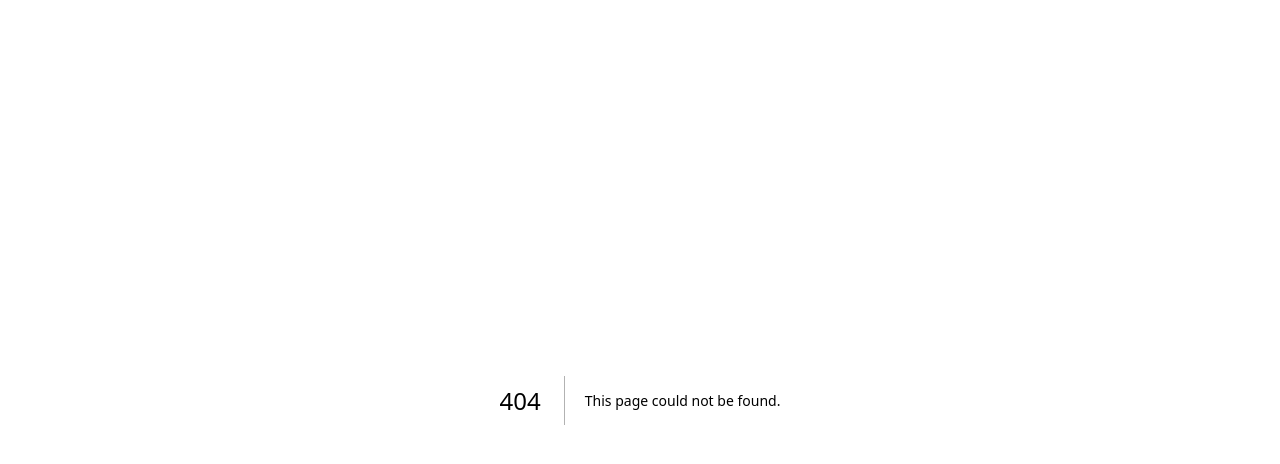
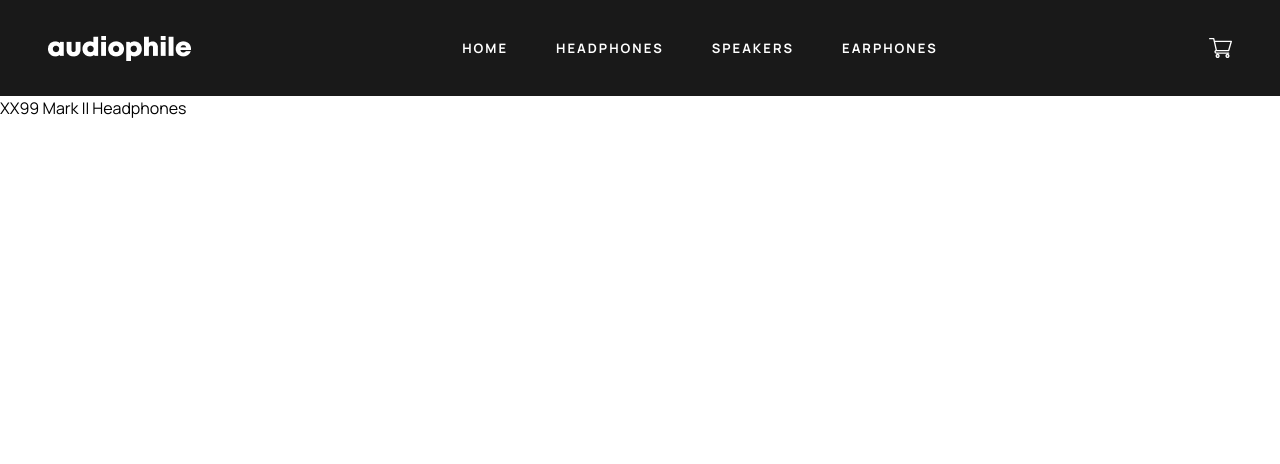
Before and after one commit to VitaliaSvirskaja/audiophile-ecommerce-website, a Next.js app: page /product/4 in a window 1280 px wide. Before the commit this address had no page. Shown: the top 464 px of the page. Built offline with nearby package versions, Linux system fonts and the light colour scheme.

Commit message:
initialized product detail page (wip)

```diff
--- /dev/null
+++ b/pages/product/[productID].tsx
@@ -0,0 +1,23 @@
+import { useRouter } from "next/router";
+import { useEffect, useState } from "react";
+import { Product } from "../../model/Product";
+import { Header } from "../../components/Header";
+
+export default function ProductComponent() {
+  const router = useRouter();
+  const { productID } = router.query;
+  const [data, setData] = useState<Product>();
+
+  useEffect(() => {
+    fetch("/api/products/" + productID)
+      .then((response) => response.json())
+      .then(setData);
+  }, [productID]);
+
+  return (
+    <div>
+      <Header />
+      {data?.name}
+    </div>
+  );
+}
```
